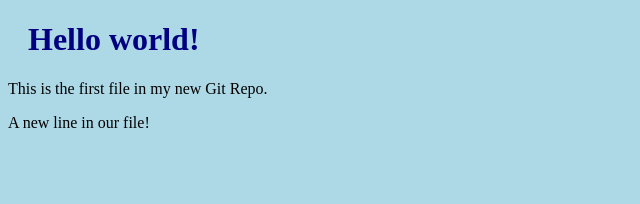
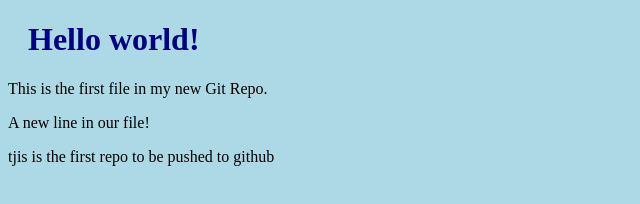
Before and after one commit to GHAIThMsON/hello-world, a plain HTML site: page index.html in a window 1280 px wide. Shown: the whole page, without its empty margins (0-640 px from the left). Drawn offline with Linux system fonts and the light colour scheme.

```diff
--- a/index.html
+++ b/index.html
@@ -9,6 +9,7 @@
 <h1>Hello world!</h1>
 <p>This is the first file in my new Git Repo.</p>
 <p>A new line in our file!</p>
+<p>tjis is the first repo to be pushed to github</p>
 
 </body>
 </html>
```
Also changed, not shown: img_hello_world.jpg (added).
